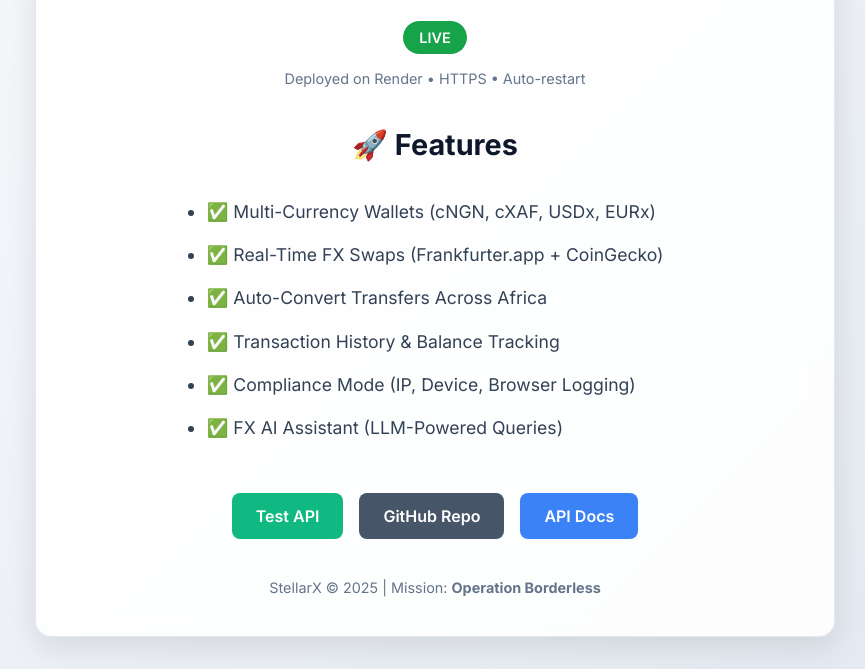
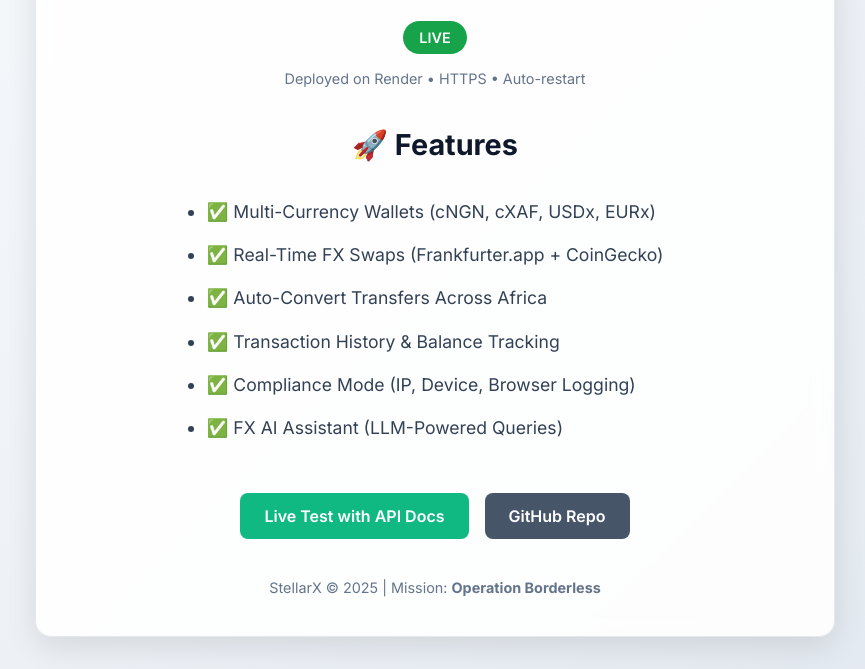
Before and after one commit to Zekeriyyah/stellar-x, a plain HTML site: page statics/index.html in a window 1280 px wide. Shown: the part 200-869 px from the top of the page, without its empty margins (205-1070 px from the left). Drawn offline with Linux system fonts and the light colour scheme.

```diff
--- a/statics/index.html
+++ b/statics/index.html
@@ -41,22 +41,16 @@
       <section class="cta">
         <div class="links">
           <a
-            href="https://stellar-x.onrender.com/ping"
+            href="https://documenter.getpostman.com/view/29195129/2sB3HhsMoi"
             target="_blank"
             class="btn api"
-            >Test API</a
+            >Live Test with API Docs</a
           >
           <a
             href="https://github.com/Zekeriyyah/stellar-x"
             target="_blank"
             class="btn github"
             >GitHub Repo</a
-          >
-          <a
-            href="https://documenter.getpostman.com/view/29195129/2sB3HhsMoi"
-            target="_blank"
-            class="btn docs"
-            >API Docs</a
           >
         </div>
       </section>
```
Also changed, not shown: 2 other files.
